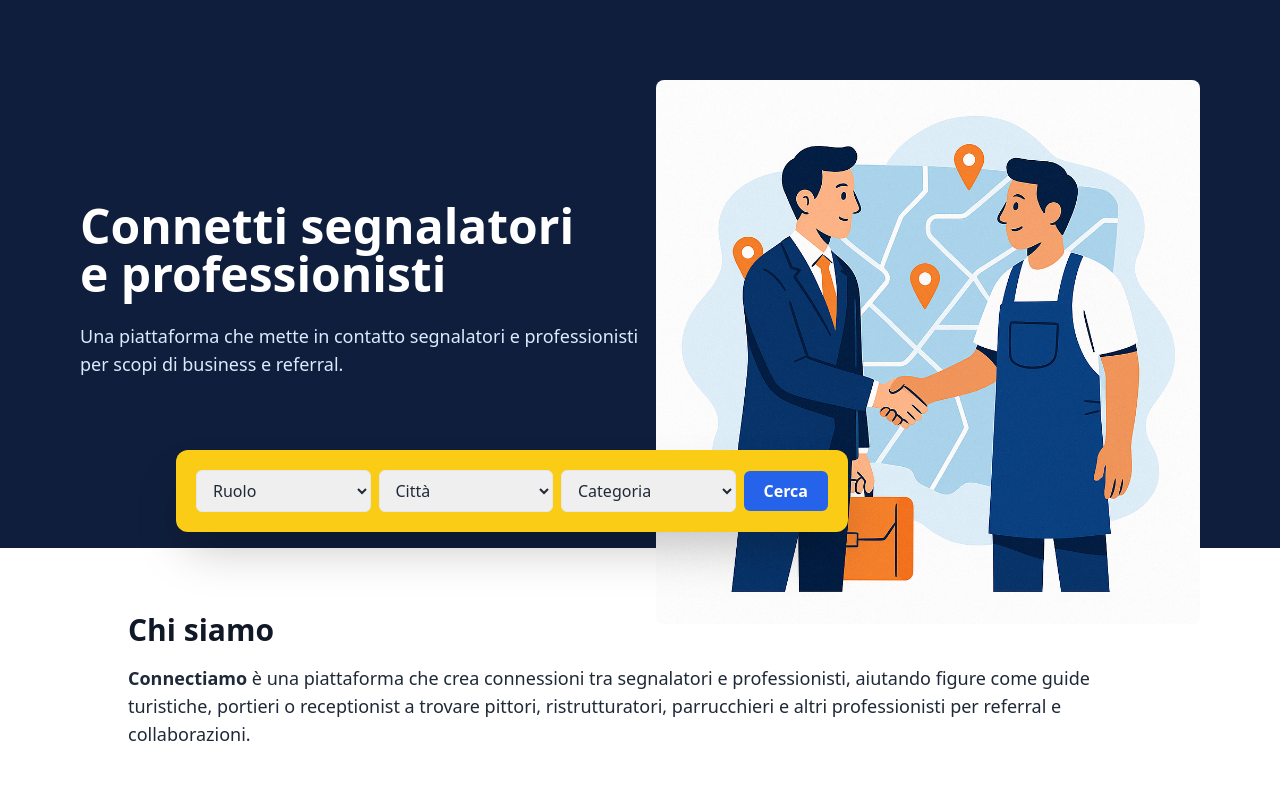
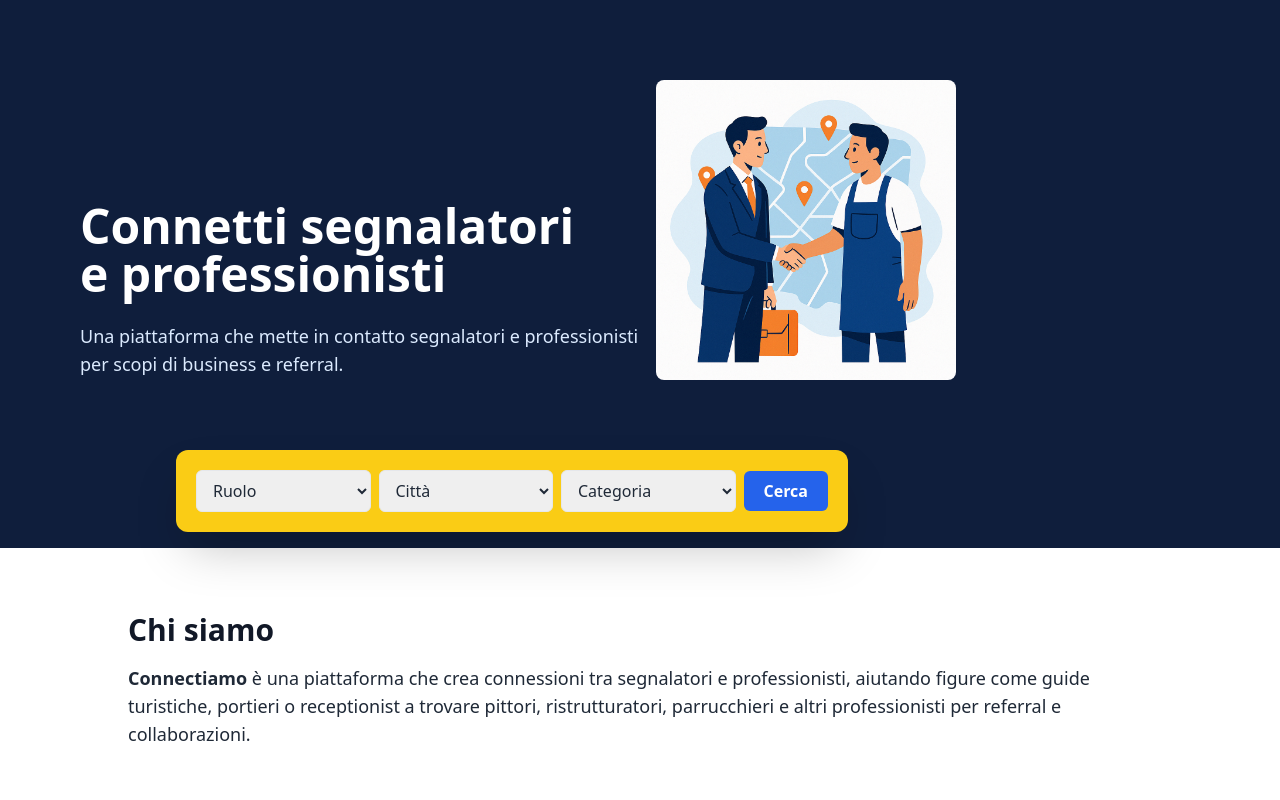
Before and after one commit to ilfrusciante/Connectiamo-website, a Next.js app: page / in a window 1280 px wide. Shown: the top 800 px of the page. Built offline with nearby package versions, Linux system fonts and the light colour scheme.

Commit message:
Update index.js

```diff
--- a/pages/index.js
+++ b/pages/index.js
@@ -29,8 +29,8 @@ export default function Home() {
               <Image
   src="/images/connect-hero.png"
   alt="Professionisti"
-  width={600}
-  height={480}
+  width={300}
+  height={220}
   className="rounded-lg"
   priority
 />
```
